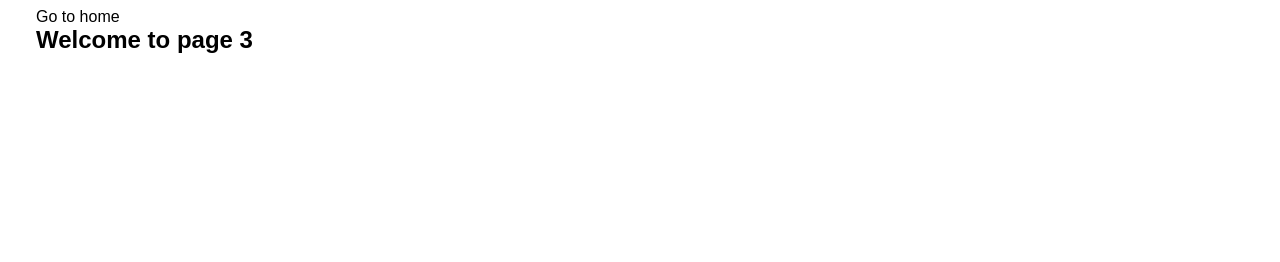
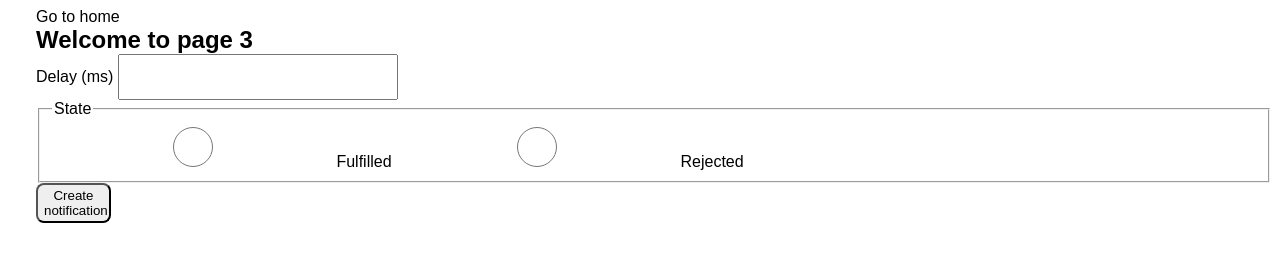
Before and after one commit to LesyaKot/goit-js-hw-10, a website built with Vite: page src/2-snackbar.html in a window 1280 px wide. Built offline with nearby package versions, Linux system fonts and the light colour scheme.

Commit message:
add html js

```diff
--- a/src/2-snackbar.html
+++ b/src/2-snackbar.html
@@ -14,6 +14,27 @@
       <h1>Welcome to page 3</h1>
     </section>
 
+    <form class="form">
+      <label>
+        Delay (ms)
+        <input type="number" name="delay" required />
+      </label>
+
+      <fieldset>
+        <legend>State</legend>
+        <label>
+          <input type="radio" name="state" value="fulfilled" required />
+          Fulfilled
+        </label>
+        <label>
+          <input type="radio" name="state" value="rejected" required />
+          Rejected
+        </label>
+      </fieldset>
+
+      <button type="submit">Create notification</button>
+    </form>
+
     <script src="./js/2-snackbar.js" type="module"></script>
   </body>
 </html>
--- a/src/css/reset.css
+++ b/src/css/reset.css
@@ -33,9 +33,14 @@ img {
   max-width: 100%;
   height: auto;
 }
+input{
+  width: 272px;
+  height: 40px;
+  gap: 8px;
+}
 button{
-  background-color: 4E75FF;
-   color: FFFFFF;
+  background-color:4E75FF;
+  color: FFFFFF;
   border-radius: 8px;
   width: 75px;
   height: 40px;
--- a/src/js/2-snackbar.js
+++ b/src/js/2-snackbar.js
@@ -0,0 +1,5 @@
+import iziToast from "izitoast";
+import "izitoast/dist/css/iziToast.min.css";
+
+const form = document.querySelector('.form');
+const button = document.querySelector('button');
```
